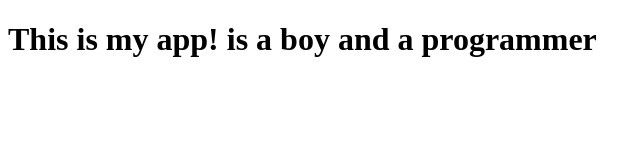
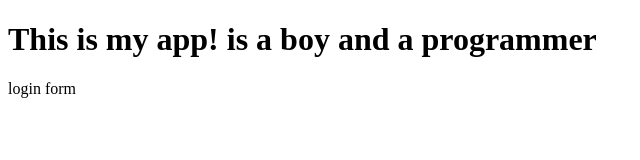
Before and after one commit to sholyjay/myloginsample, a plain HTML site: page index.html in a window 1280 px wide. Shown: the full height of the page, 0-640 px from the left. Drawn offline with Linux system fonts and the light colour scheme.

Commit message:
login form

```diff
--- /dev/null
+++ b/do2/app2.js
@@ -0,0 +1 @@
+console.log('sholyjay is my name')
--- a/index.html
+++ b/index.html
@@ -7,5 +7,6 @@
 </head>
 <body>
     <h1>This is my app! is a boy and a programmer</h1>
+    login form
 </body>
 </html>
```
Also changed, not shown: log.txt (added), login.html (added).
